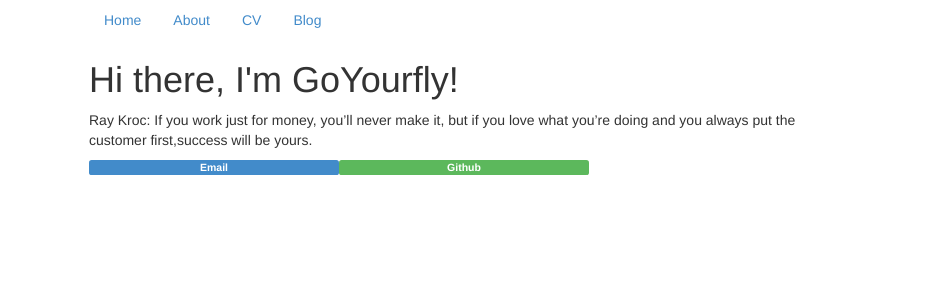
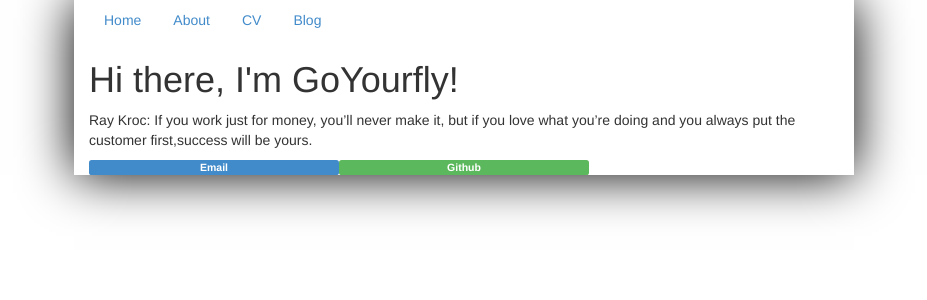
Before and after one commit to goyourfly/goyourfly.github.io, a Jekyll site: the page built from index.html, in a window 1280 px wide. Shown: the top 300 px of the page, without its empty margins (176-1103 px from the left). Built offline with Jekyll 4.4.1, drawn with Linux system fonts in a browser that asks for light colours.

Commit message:
Update default.html

```diff
--- a/_layouts/default.html
+++ b/_layouts/default.html
@@ -14,7 +14,7 @@
 		<body>
 		<div class="container">
 			<div class="row">
-				<div class="col-xs-12 col-md-8 col-md-offset-2" style="box-shadow:0px 0px 5 rgba(0,0,0,0.5)">
+				<div class="col-xs-12 col-md-8 col-md-offset-2" style="box-shadow:0px 0px 50px rgba(0,0,0,255);">
 			<ul class="nav nav-pills" role="tablist">
 				<li role="presentation"><a href="/">Home</a></li>
 		       		<li role="presentation"><a href="/about">About</a></li>
```
